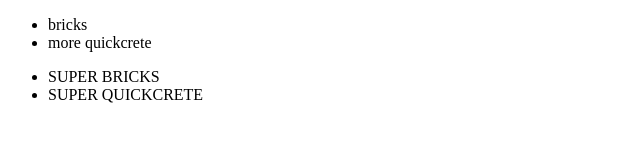
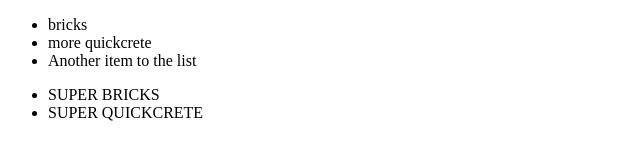
Before and after one commit to PitixJakob/test, a plain HTML site: page index.html in a window 1280 px wide. Shown: the whole page, without its empty margins (0-640 px from the left). Drawn offline with Linux system fonts and the light colour scheme.

Commit message:
Added another item to the list

```diff
--- a/index.html
+++ b/index.html
@@ -9,6 +9,7 @@
       <ul>
         <li>bricks</li>
         <li>more quickcrete</li>
+        <li>Another item to the list</li>
       </ul>
 
       <ul>
```
